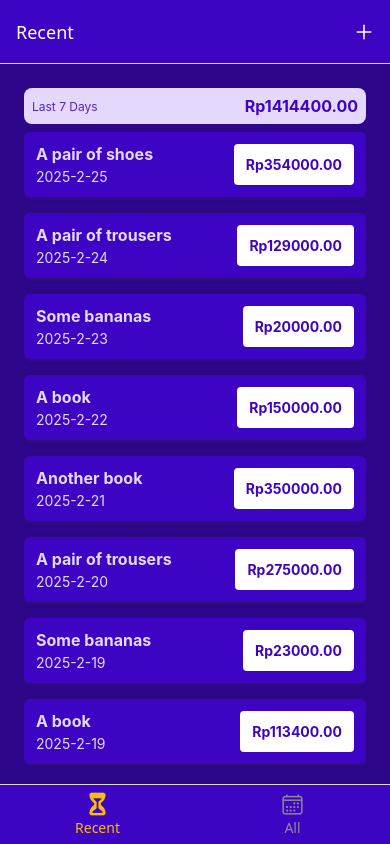
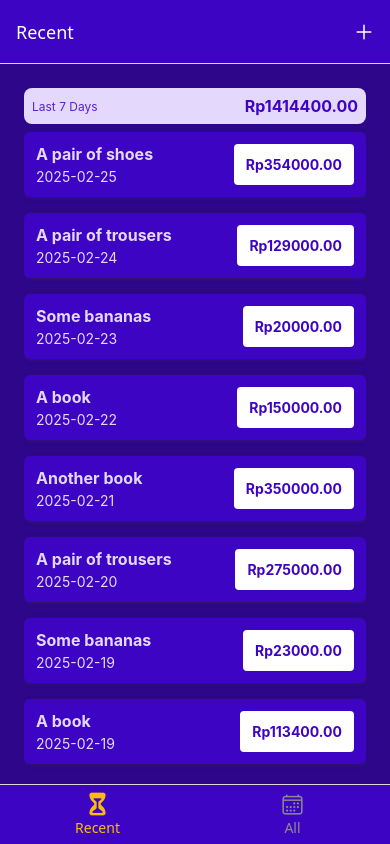
Before and after one commit to yulirumahorbo-dev/ExpenseTracker, a React Native app: screen /RecentExpenses in a window 390 px wide. Built offline with nearby package versions, Linux system fonts and the light colour scheme.

Commit message:
perf: Setting & using default values

```diff
--- a/componenta/ManageExpense/ExpenseForm.js
+++ b/componenta/ManageExpense/ExpenseForm.js
@@ -2,12 +2,13 @@ import { StyleSheet, View, Text } from "react-native";
 import Input from "./Input";
 import { useState } from "react";
 import Button from "../UI/Button";
+import { getFormattedDate } from "../../util/date";
 
-function ExpenseForm({ submitButtonLabel, onCancel, onSubmit }) {
+function ExpenseForm({ submitButtonLabel, onCancel, onSubmit, defaultValues }) {
   const [inputValues, setInputValues] = useState({
-    amount: "",
-    date: "",
-    description: "",
+    amount: defaultValues ? defaultValues.amount.toString() : "",
+    date: defaultValues ? getFormattedDate(defaultValues.date) : "",
+    description: defaultValues ? defaultValues.description : "",
   });
 
   function inputChangeHandler(inputIdentifier, enteredValue) {
--- a/screens/ManageExpense.js
+++ b/screens/ManageExpense.js
@@ -11,6 +11,10 @@ function ManageExpense({ route, navigation }) {
 
   const editedExpenseId = route.params?.expenseId;
   const isEditing = !!editedExpenseId;
+
+  const selectedExpense = expenseCtx.expenses.find(
+    (expense) => expense.id === editedExpenseId
+  );
 
   useLayoutEffect(() => {
     navigation.setOptions({
@@ -42,6 +46,7 @@ function ManageExpense({ route, navigation }) {
         submitButtonLabel={isEditing ? "Update" : "Add"}
         onSubmit={confirmHandler}
         onCancel={cancelHandler}
+        defaultValues={selectedExpense}
       />
       {isEditing && (
         <View style={styles.deleteContainer}>
--- a/util/date.js
+++ b/util/date.js
@@ -1,5 +1,5 @@
 export function getFormattedDate(date) {
-  return `${date.getFullYear()}-${date.getMonth() + 1}-${date.getDate()}`;
+  return date.toISOString().slice(0, 10);
 }
 
 export function getDateMinusDays(date, days) {
```
